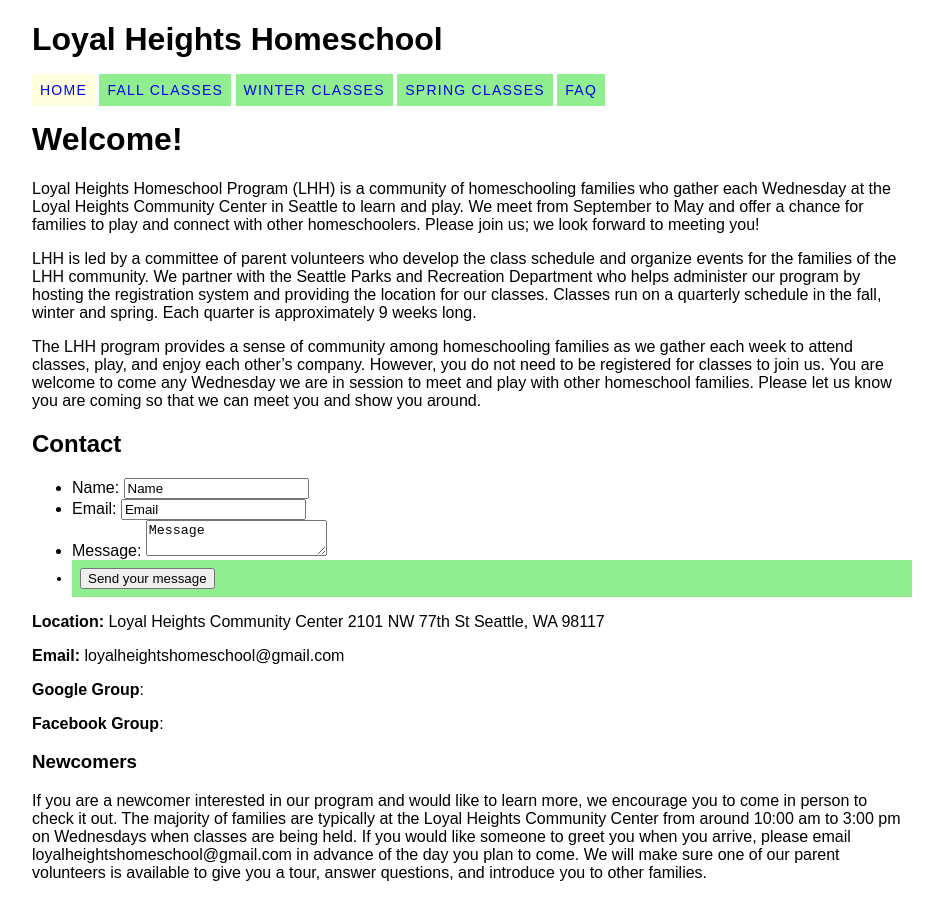
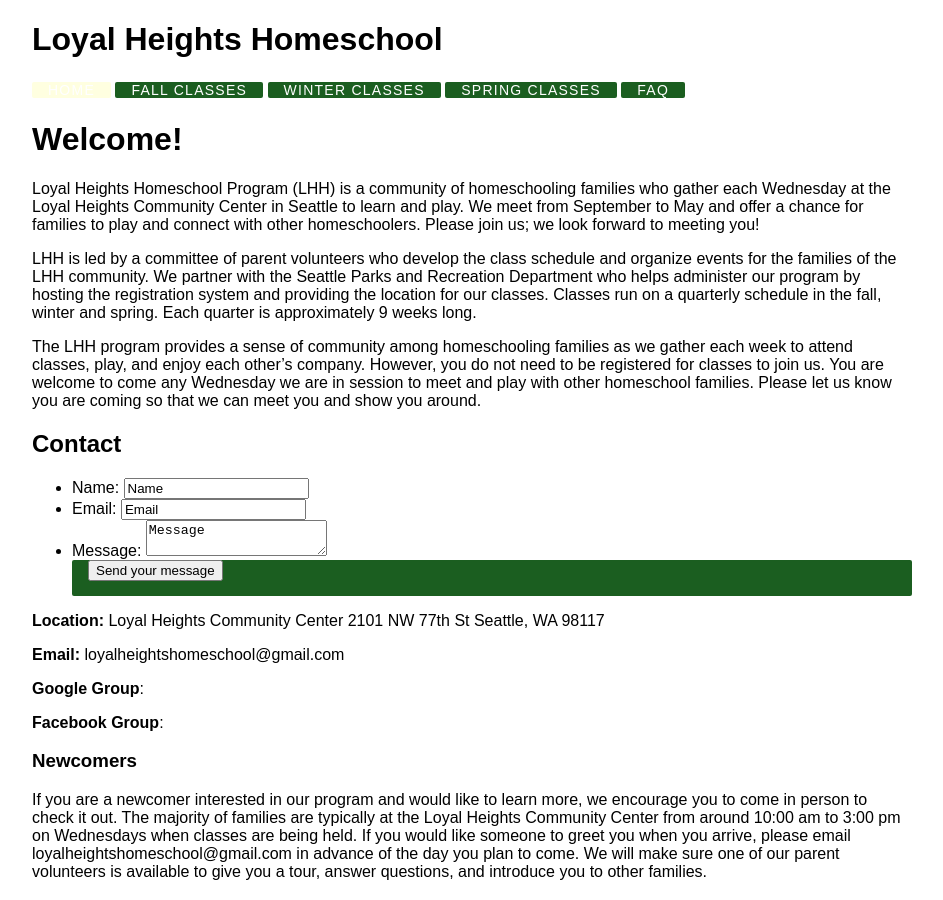
Before and after one commit to loyalheightshomeschool/loyalheightshomeschool.github.io, a Jekyll site: the page built from index.md, in a window 1280 px wide. Shown: the whole page, without its empty margins (168-1111 px from the left). Built offline with Jekyll 4.4.1, drawn with Linux system fonts in a browser that asks for light colours.

Commit message:
Update main.scss

```diff
--- a/_sass/main.scss
+++ b/_sass/main.scss
@@ -37,13 +37,17 @@
 }
 .button {
   font-size: 14px;
+  height: 36px;
+  padding-left: 16px;
+  padding-right: 16px;
+  border-radius: 2px;
   line-height: 20px;
   letter-spacing: 1.25px;
   text-transform: uppercase;
   text-decoration: none;
   font-weight: 500;
-  padding: 8px;
-  background-color: LightGreen;
+  background-color: #1B5E20;
+  color: white;
 }
 .current {
   background-color: LightYellow;
```
